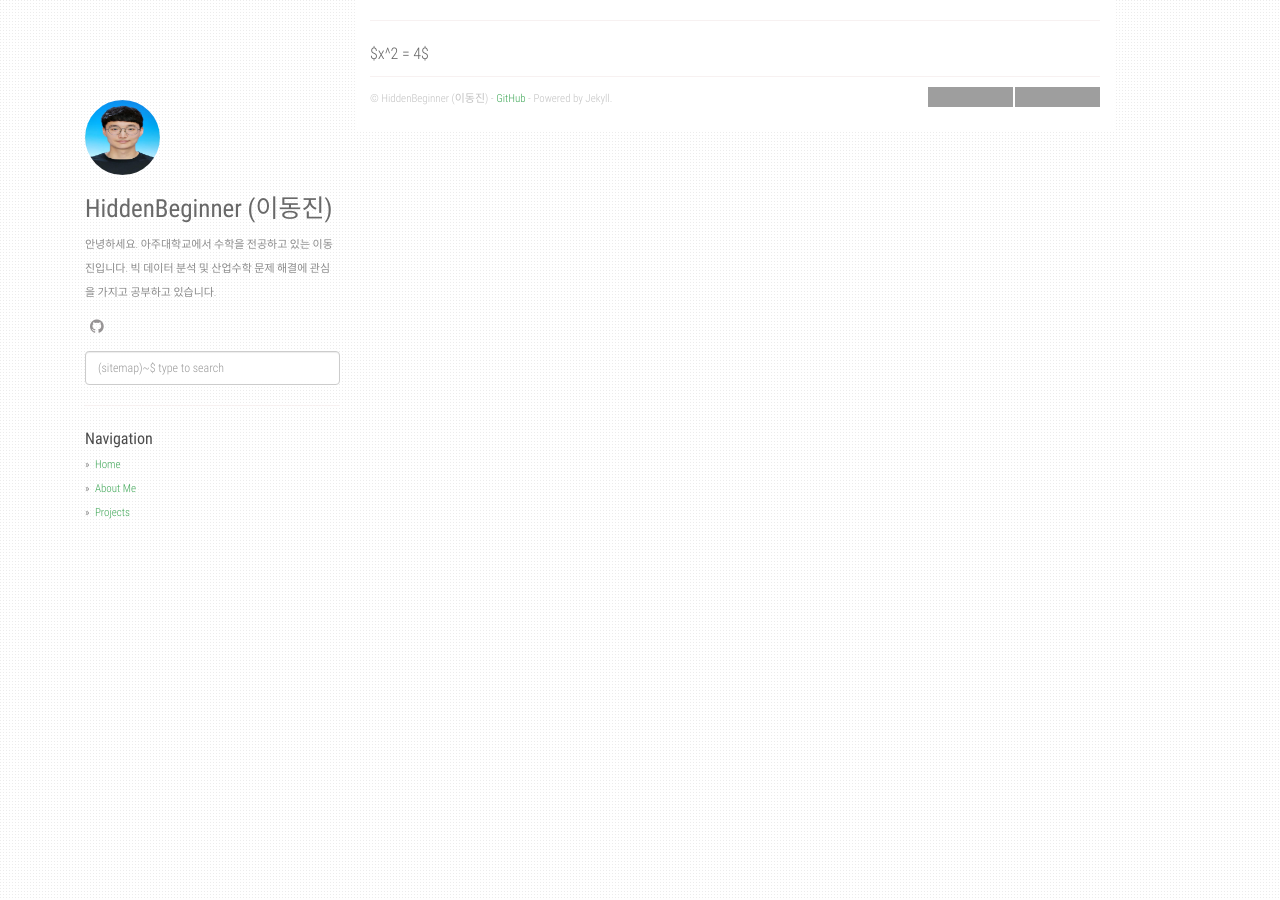
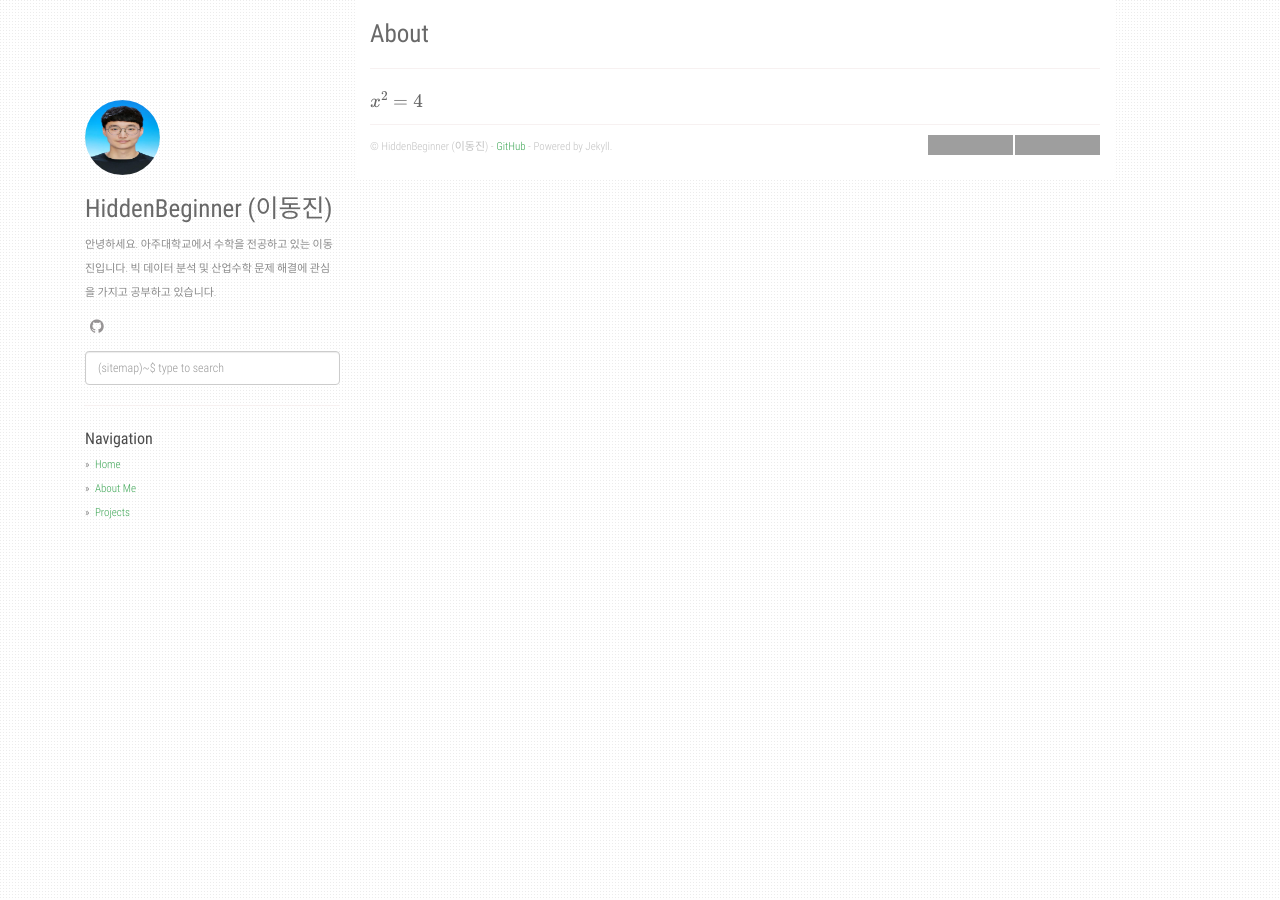
Before and after one commit to agusmakmun/agusmakmun.github.io, a Jekyll site: the page built from about.md, in a window 1280 px wide. Built offline with Jekyll 4.4.1, drawn with Linux system fonts in a browser that asks for light colours; our own code applies the rules of GitHub Pages for plain Markdown files; formulas are drawn with MathJax 3; some of the changed lines change nothing that is shown; grey boxes are pictures that could not be loaded.

Commit message:
Update about.md

```diff
--- a/about.md
+++ b/about.md
@@ -1,8 +1,8 @@
 ---
 layout: page
-use_math = true
 title: About
 permalink: /about/
+use_math: true
 ---
 
 $x^2 = 4$
```
